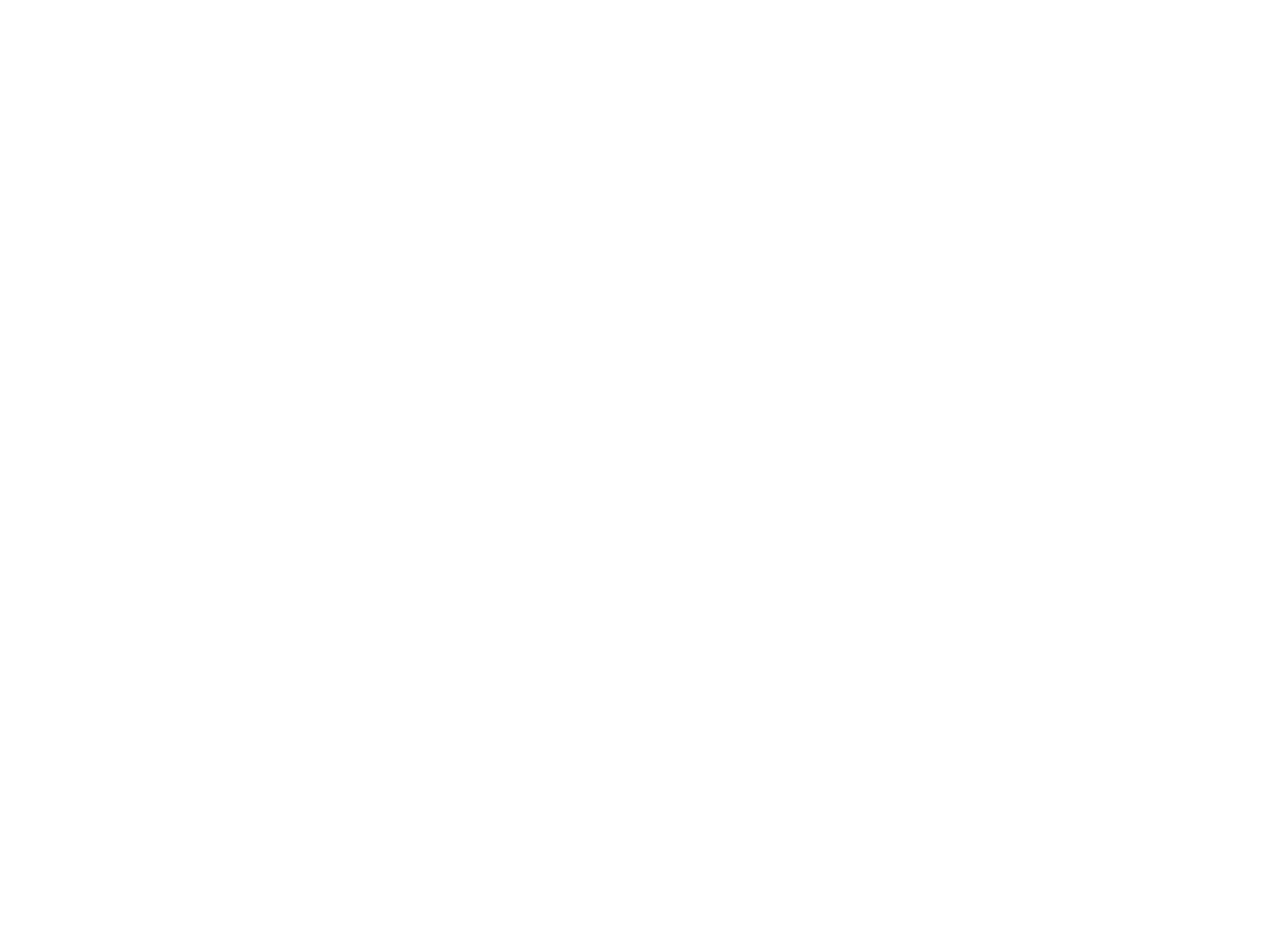
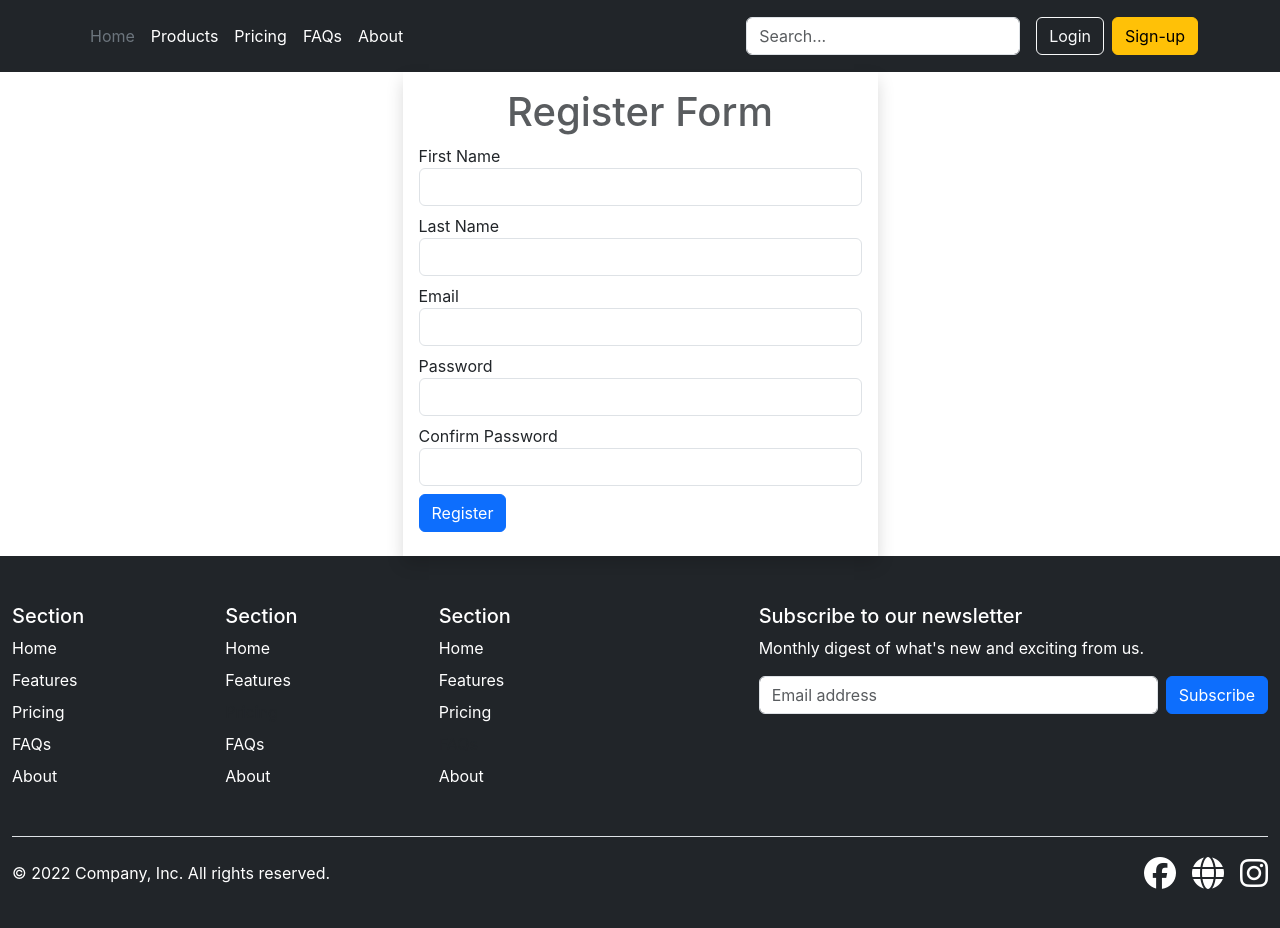
Before and after one commit to Jengrg01/React, a React (Create React App) app: page /register in a window 1280 px wide. Before the commit this address had no page. Shown: the top 928 px of the page. Before the commit the page ends 800 px from the top, so only its background shows below. Built offline with nearby package versions, Linux system fonts and the light colour scheme.

Commit message:
Register form with validation using formik and yup

```diff
--- a/package.json
+++ b/package.json
@@ -8,13 +8,15 @@
     "@testing-library/react": "^13.4.0",
     "@testing-library/user-event": "^13.5.0",
     "axios": "^1.7.2",
+    "formik": "^2.4.6",
     "react": "^18.3.1",
     "react-dom": "^18.3.1",
     "react-icons": "^5.2.1",
     "react-router-dom": "^6.24.1",
     "react-scripts": "5.0.1",
     "react-toastify": "^10.0.5",
-    "web-vitals": "^2.1.4"
+    "web-vitals": "^2.1.4",
+    "yup": "^1.4.0"
   },
   "scripts": {
     "start": "react-scripts start",
--- a/src/Myroute.js
+++ b/src/Myroute.js
@@ -9,6 +9,7 @@
 import Productpage from './pages/Productpage'
 import Productdetail from './pages/Productdetail'
 import Cart from './pages/Cart'
+import Register from './pages/Register'
 
 const Myroute = () => {
   return (
@@ -23,6 +24,7 @@
              <Route path='/product' element={<Productpage/>}/>
               <Route path='/productdetails/:productId' element={<Productdetail/>}/>
               <Route path = '/cart' element = {<Cart/>}/>
+              <Route path = '/register' element = {<Register/>}/>
             </Route>
         </Routes>
     </Router>
--- a/src/component/Header.jsx
+++ b/src/component/Header.jsx
@@ -23,7 +23,10 @@
 
         <div className="text-end">
           <button type="button" className="btn btn-outline-light me-2">Login</button>
-          <button type="button" className="btn btn-warning">Sign-up</button>
+          <Link to={'/register'}>
+           <button type="button" className="btn btn-warning">Sign-up</button>
+          </Link>
+
         </div>
       </div>
     </div>
--- /dev/null
+++ b/src/pages/Register.jsx
@@ -0,0 +1,80 @@
+import React from "react";
+import { Formik, Form, Field, ErrorMessage } from "formik";
+import * as Yup from 'yup'
+const Register = () => {
+  return (
+    <>
+      <Formik initialValues={{firstname:'',lastname:'',email:'',password:'',cpassword:''}} validationSchema={Yup.object({
+        firstname:Yup.string()
+        .min(3,'Firstname cannot be shorter than 3 letters')
+        .max(20,'Firstname must be 20 character or less')
+        .required('Firstname is mandatory'),
+        lastname:Yup.string()
+        .min(3,'Lastname cannot be shorter than 3 letters')
+        .max(20,'Lastname must be 20 character or less')
+        .required('Lastname is mandatory'),
+        email:Yup.string()
+        .email('Invalid email')
+        .required('email is mandatory'),
+
+        // need to use regex(regular expression for password)
+        password: Yup.string()
+        .matches(/(?=.*[A-Za-z])(?=.*[0-9])(?=.[@#$-_?!])[A-Za-z0-9@#-_?!]{8,50}$/,',must be 8 characters or more with uppercase, lowercase and special characters')
+        .required('Password is mandatory'),
+        cpassword: Yup.string()
+        .oneOf([Yup.ref('password'),null],'The password must match')
+        .required('Confirm password is mandatory')
+      })}>
+        <div className="container">
+          <div className="d-flex justify-content-center row">
+            <div className="col-md-5 shadow p-3">
+              <h1 className="text-center text-muted">Register Form</h1>
+              <Form>
+                <div className="mb-2">
+                    <label htmlFor="firstname">First Name</label>
+                    <Field id="firstname" type="text" name="firstname" className="form-control"/>
+                    <ErrorMessage name='firstname'>
+                        {msg=><div style={{color: 'red'}}>{msg}</div>}
+                    </ErrorMessage>
+                </div>
+                 <div className="mb-2">
+                    <label htmlFor="lastname">Last Name</label>
+                    <Field id="lastname" type="text" name="lastname" className="form-control"/>
+                    <ErrorMessage name='lastname'>
+                        {msg=><div style={{color: 'red'}}>{msg}</div>}
+                    </ErrorMessage>
+                </div>
+                 <div className="mb-2">
+                    <label htmlFor="email">Email</label>
+                    <Field id="email" type="text" name="email" className="form-control"/>
+                    <ErrorMessage name='email'>
+                        {msg=><div style={{color: 'red'}}>{msg}</div>}
+                    </ErrorMessage>
+                </div>
+                 <div className="mb-2">
+                    <label htmlFor="password">Password</label>
+                    <Field id="password" type="password" name="password" className="form-control"/>
+                    <ErrorMessage name='password'>
+                        {msg=><div style={{color: 'red'}}>{msg}</div>}
+                    </ErrorMessage>
+                </div>
+                 <div className="mb-2">
+                    <label htmlFor="cpassword">Confirm Password</label>
+                    <Field id="cpassword" type="password" name="cpassword" className="form-control"/>
+                    <ErrorMessage name='cpassword'>
+                        {msg=><div style={{color: 'red'}}>{msg}</div>}
+                    </ErrorMessage>
+                </div>
+                 <div className="mb-2">
+                    <input type="submit" value="Register" className="btn btn-primary"/>
+                </div>
+              </Form>
+            </div>
+          </div>
+        </div>
+      </Formik>
+    </>
+  );
+};
+
+export default Register;
```
Also changed, not shown: 1 other file (tests, documents, lock files or other folders).
